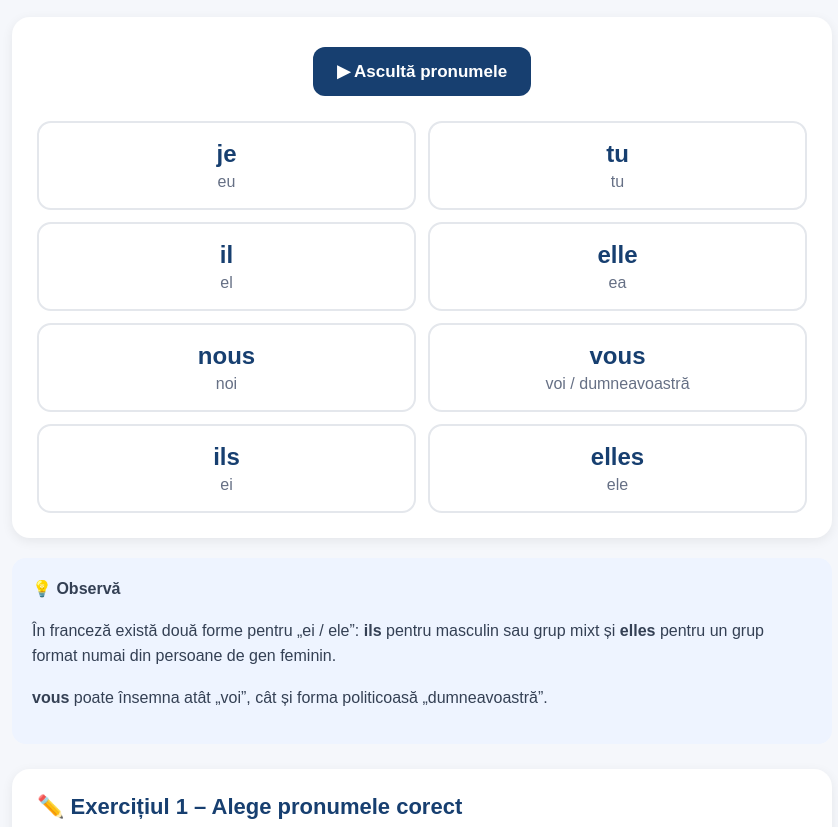
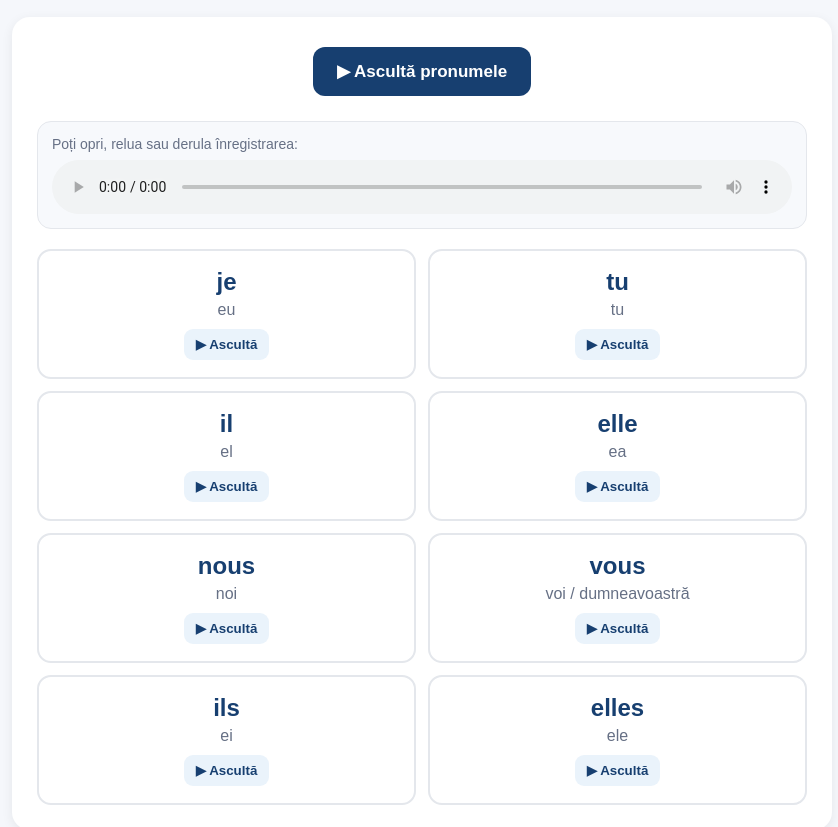
Before and after one commit to IoanaNen/franceza-de-la-zero, a plain HTML site: page lectia-001.html in a window 1280 px wide. Shown: the part 1900-2727 px from the top of the page, without its empty margins (218-1056 px from the left). Drawn offline with Linux system fonts and the light colour scheme.

Commit message:
Add files via upload

```diff
--- a/lectia-001.html
+++ b/lectia-001.html
@@ -404,7 +404,37 @@
         grid-template-columns: 1fr;
       }
     }
-  </style>
+
+    /* CONTROALE AUDIO NOI */
+    .audio-player-box {
+      background: #f7f9fc;
+      border: 1px solid #e4e7ec;
+      border-radius: 14px;
+      padding: 14px;
+      margin: 14px 0 20px;
+    }
+    .audio-player-box p {
+      margin: 0 0 8px;
+      color: #667085;
+      font-size: 14px;
+    }
+    .audio-player-box audio {
+      width: 100%;
+      display: block;
+    }
+    .mini-audio {
+      margin-top: 10px;
+      border: 0;
+      border-radius: 9px;
+      padding: 8px 12px;
+      background: #eaf3fb;
+      color: #173f70;
+      font-weight: 700;
+      cursor: pointer;
+    }
+    .mini-audio:hover { background: #d9eafb; }
+
+</style>
 </head>
 
 <body>
@@ -576,6 +606,11 @@
     <button class="listen-button" onclick="playPronouns()">
       ▶ Ascultă pronumele
     </button>
+    <div class="audio-player-box">
+      <p>Poți opri, relua sau derula înregistrarea:</p>
+      <audio controls preload="metadata" src="pronume-personale.mp3"></audio>
+    </div>
+
 
 
     <div class="pronoun-grid">
@@ -583,42 +618,42 @@
       <div class="pronoun" id="p0">
         <span class="fr">je</span>
         <span class="ro">eu</span>
-      </div>
+      <button class="mini-audio" onclick="playAudio('je.mp3')">▶ Ascultă</button></div>
 
       <div class="pronoun" id="p1">
         <span class="fr">tu</span>
         <span class="ro">tu</span>
-      </div>
+      <button class="mini-audio" onclick="playAudio('tu.mp3')">▶ Ascultă</button></div>
 
       <div class="pronoun" id="p2">
         <span class="fr">il</span>
         <span class="ro">el</span>
-      </div>
+      <button class="mini-audio" onclick="playAudio('il.mp3')">▶ Ascultă</button></div>
 
       <div class="pronoun" id="p3">
         <span class="fr">elle</span>
         <span class="ro">ea</span>
-      </div>
+      <button class="mini-audio" onclick="playAudio('elle.mp3')">▶ Ascultă</button></div>
 
       <div class="pronoun" id="p4">
         <span class="fr">nous</span>
         <span class="ro">noi</span>
-      </div>
+      <button class="mini-audio" onclick="playAudio('nous.mp3')">▶ Ascultă</button></div>
 
       <div class="pronoun" id="p5">
         <span class="fr">vous</span>
         <span class="ro">voi / dumneavoastră</span>
-      </div>
+      <button class="mini-audio" onclick="playAudio('vous.mp3')">▶ Ascultă</button></div>
 
       <div class="pronoun" id="p6">
         <span class="fr">ils</span>
         <span class="ro">ei</span>
-      </div>
+      <button class="mini-audio" onclick="playAudio('ils.mp3')">▶ Ascultă</button></div>
 
       <div class="pronoun" id="p7">
         <span class="fr">elles</span>
         <span class="ro">ele</span>
-      </div>
+      <button class="mini-audio" onclick="playAudio('elles.mp3')">▶ Ascultă</button></div>
 
     </div>
 
@@ -757,48 +792,53 @@
     <button class="listen-button" onclick="playSappeler()">
       ▶ Ascultă verbul s'appeler
     </button>
+    <div class="audio-player-box">
+      <p>Poți opri, relua sau derula înregistrarea:</p>
+      <audio controls preload="metadata" src="sappeler.mp3"></audio>
+    </div>
+
 
     <div class="verb-grid">
 
       <div class="verb-form" id="s0">
         <span class="fr">Je m'appelle</span>
         <span class="ro">mă numesc</span>
-      </div>
+      <button class="mini-audio" onclick="playAudio('je-mappelle.mp3')">▶ Ascultă</button></div>
 
       <div class="verb-form" id="s1">
         <span class="fr">Tu t'appelles</span>
         <span class="ro">te numești</span>
-      </div>
+      <button class="mini-audio" onclick="playAudio('tu-tappelles.mp3')">▶ Ascultă</button></div>
 
       <div class="verb-form" id="s2">
         <span class="fr">Il s'appelle</span>
         <span class="ro">el se numește</span>
-      </div>
+      <button class="mini-audio" onclick="playAudio('il-sappelle.mp3')">▶ Ascultă</button></div>
 
       <div class="verb-form" id="s3">
         <span class="fr">Elle s'appelle</span>
         <span class="ro">ea se numește</span>
-      </div>
+      <button class="mini-audio" onclick="playAudio('elle-sappelle.mp3')">▶ Ascultă</button></div>
 
       <div class="verb-form" id="s4">
         <span class="fr">Nous nous appelons</span>
         <span class="ro">noi ne numim</span>
-      </div>
+      <button class="mini-audio" onclick="playAudio('nous-nous-appelons.mp3')">▶ Ascultă</button></div>
 
       <div class="verb-form" id="s5">
         <span class="fr">Vous vous appelez</span>
         <span class="ro">voi vă numiți / dumneavoastră vă numiți</span>
-      </div>
+      <button class="mini-audio" onclick="playAudio('vous-vous-appelez.mp3')">▶ Ascultă</button></div>
 
       <div class="verb-form" id="s6">
         <span class="fr">Ils s'appellent</span>
         <span class="ro">ei se numesc</span>
-      </div>
+      <button class="mini-audio" onclick="playAudio('ils-sappellent.mp3')">▶ Ascultă</button></div>
 
       <div class="verb-form" id="s7">
         <span class="fr">Elles s'appellent</span>
         <span class="ro">ele se numesc</span>
-      </div>
+      <button class="mini-audio" onclick="playAudio('elles-sappellent.mp3')">▶ Ascultă</button></div>
 
     </div>
 
@@ -911,6 +951,11 @@
     <button class="listen-button" onclick="playVocabulary()">
       ▶ Ascultă vocabularul
     </button>
+    <div class="audio-player-box">
+      <p>Poți opri, relua sau derula înregistrarea:</p>
+      <audio controls preload="metadata" src="vocabular-clasa.mp3"></audio>
+    </div>
+
 
     <div class="vocab-grid">
 
@@ -918,49 +963,49 @@
         <span class="icon">📕</span>
         <span class="fr">un livre</span>
         <span class="ro">o carte</span>
-      </div>
+      <button class="mini-audio" onclick="playAudio('un-livre.mp3')">▶ Ascultă</button></div>
 
       <div class="vocab-card" id="v1">
         <span class="icon">📓</span>
         <span class="fr">un cahier</span>
         <span class="ro">un caiet</span>
-      </div>
+      <button class="mini-audio" onclick="playAudio('un-cahier.mp3')">▶ Ascultă</button></div>
 
       <div class="vocab-card" id="v2">
         <span class="icon">🖊️</span>
         <span class="fr">un stylo</span>
         <span class="ro">un pix</span>
-      </div>
+      <button class="mini-audio" onclick="playAudio('un-stylo.mp3')">▶ Ascultă</button></div>
 
       <div class="vocab-card" id="v3">
         <span class="icon">✏️</span>
         <span class="fr">un crayon</span>
         <span class="ro">un creion</span>
-      </div>
+      <button class="mini-audio" onclick="playAudio('un-crayon.mp3')">▶ Ascultă</button></div>
 
       <div class="vocab-card" id="v4">
         <span class="icon">🧽</span>
         <span class="fr">une gomme</span>
         <span class="ro">o radieră</span>
-      </div>
+      <button class="mini-audio" onclick="playAudio('une-gomme.mp3')">▶ Ascultă</button></div>
 
       <div class="vocab-card" id="v5">
         <span class="icon">📏</span>
         <span class="fr">une règle</span>
         <span class="ro">o riglă</span>
-      </div>
+      <button class="mini-audio" onclick="playAudio('une-regle.mp3')">▶ Ascultă</button></div>
 
       <div class="vocab-card" id="v6">
         <span class="icon">🎒</span>
         <span class="fr">un sac</span>
         <span class="ro">un ghiozdan</span>
-      </div>
+      <button class="mini-audio" onclick="playAudio('un-sac.mp3')">▶ Ascultă</button></div>
 
       <div class="vocab-card" id="v7">
         <span class="icon">👝</span>
         <span class="fr">une trousse</span>
         <span class="ro">un penar</span>
-      </div>
+      <button class="mini-audio" onclick="playAudio('une-trousse.mp3')">▶ Ascultă</button></div>
 
     </div>
   </div>
```
